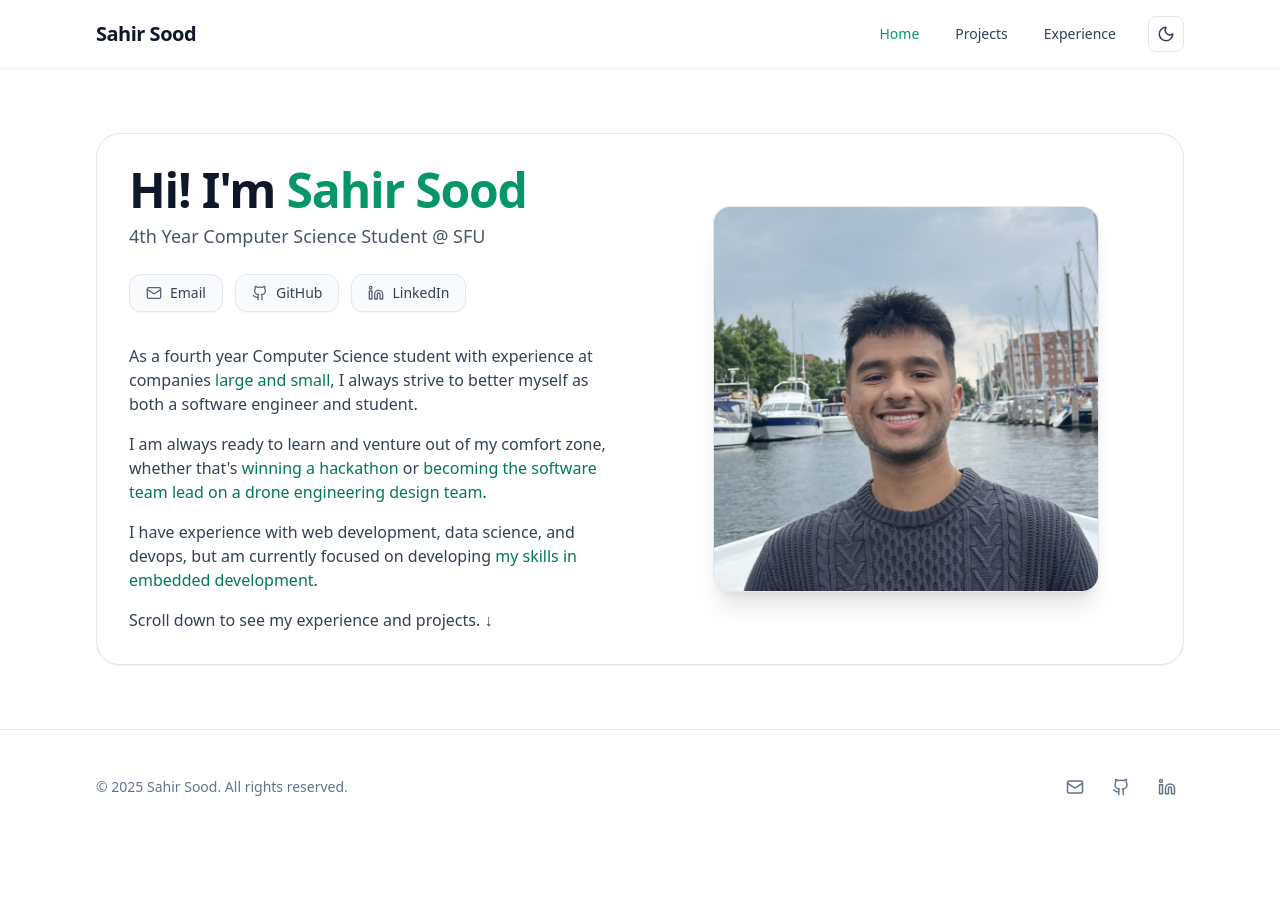
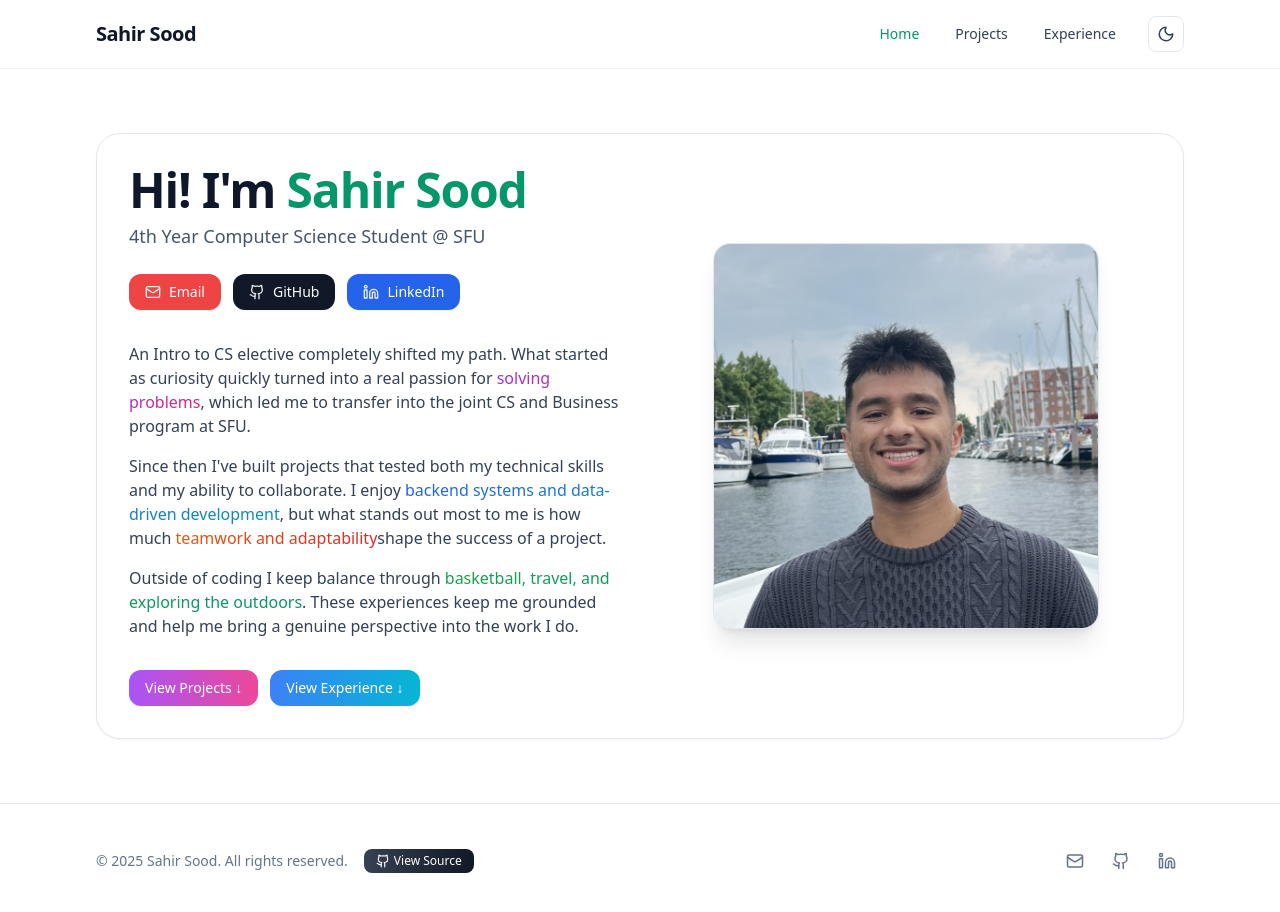
Before and after one commit to SahirSood/portfolio, a React (Vite) app: page / in a window 1280 px wide. Shown: the top 912 px of the page. Before the commit the page ends 844 px from the top, so only its background shows below. Built offline with nearby package versions, Linux system fonts and the light colour scheme.

Commit message:
About me and template updated

```diff
--- a/src/App.jsx
+++ b/src/App.jsx
@@ -198,39 +198,69 @@ function Home() {
 
               {/* Hot links */}
               <div className="mt-6 flex flex-wrap gap-3">
-                {HOT_LINKS.map(({ label, href, icon: Icon }) => (
+                {HOT_LINKS.map(({ label, href, icon: Icon }) => {
+                  let buttonClass = "group inline-flex items-center gap-2 rounded-xl px-4 py-2 text-sm font-medium shadow-sm transition hover:-translate-y-0.5 hover:shadow-md";
+
+                  if (label === "Email") {
+                    buttonClass += " bg-red-500 text-white hover:bg-red-600";
+                  } else if (label === "GitHub") {
+                    buttonClass += " bg-gray-900 text-white hover:bg-gray-800";
+                  } else if (label === "LinkedIn") {
+                    buttonClass += " bg-blue-600 text-white hover:bg-blue-700";
+                  } else {
+                    buttonClass += " border border-slate-200 bg-slate-50 text-slate-700 hover:bg-slate-100 dark:border-slate-700 dark:bg-slate-800 dark:text-slate-200";
+                  }
+
+                  return (
                     <a
                       key={label}
                       href={href}
                       target="_blank"
                       rel="noreferrer"
-                    className="group inline-flex items-center gap-2 rounded-xl border border-slate-200 bg-slate-50 px-4 py-2 text-sm font-medium text-slate-700 shadow-sm transition hover:-translate-y-0.5 hover:shadow-md dark:border-slate-700 dark:bg-slate-800 dark:text-slate-200"
+                      className={buttonClass}
                     >
-                    <Icon size={16} className="opacity-80" />
+                      <Icon size={16} className="opacity-90" />
                       {label}
                     </a>
-                ))}
+                  );
+                })}
               </div>
 
               {/* About me content moved here */}
               <div className="mt-8">
                 <p className="max-w-3xl text-slate-700 dark:text-slate-300">
-                  As a fourth year Computer Science student with experience at companies
-                  <span className="font-medium text-emerald-700 dark:text-emerald-300"> large and small</span>, I always
-                  strive to better myself as both a software engineer and student.
+                  An Intro to CS elective completely shifted my path. What started as curiosity quickly turned into a real passion for
+                  <span className="font-medium bg-gradient-to-r from-purple-600 to-pink-600 bg-clip-text text-transparent"> solving problems</span>,
+                  which led me to transfer into the joint CS and Business program at SFU.
                 </p>
                 <p className="mt-4 max-w-3xl text-slate-700 dark:text-slate-300">
-                  I am always ready to learn and venture out of my comfort zone, whether that's
-                  <span className="font-medium text-emerald-700 dark:text-emerald-300"> winning a hackathon</span> or
-                  <span className="font-medium text-emerald-700 dark:text-emerald-300"> becoming the software team lead on a drone engineering design team</span>.
+                  Since then I've built projects that tested both my technical skills and my ability to collaborate. I enjoy
+                  <span className="font-medium bg-gradient-to-r from-blue-600 to-cyan-600 bg-clip-text text-transparent"> backend systems and data-driven development</span>,
+                  but what stands out most to me is how much
+                  <span className="font-medium bg-gradient-to-r from-orange-600 to-red-600 bg-clip-text text-transparent"> teamwork and adaptability</span>
+                  shape the success of a project.
                 </p>
                 <p className="mt-4 max-w-3xl text-slate-700 dark:text-slate-300">
-                  I have experience with web development, data science, and devops, but am currently focused on
-                  developing <span className="font-medium text-emerald-700 dark:text-emerald-300">my skills in embedded development</span>.
+                  Outside of coding I keep balance through
+                  <span className="font-medium bg-gradient-to-r from-green-600 to-emerald-600 bg-clip-text text-transparent"> basketball, travel, and exploring the outdoors</span>.
+                  These experiences keep me grounded and help me bring a genuine perspective into the work I do.
                 </p>
-                <p className="mt-4 max-w-3xl text-slate-700 dark:text-slate-300">
-                  Scroll down to see my experience and projects. ↓
-                </p>
+
+                {/* Navigation buttons */}
+                <div className="mt-8 flex flex-wrap gap-3">
+                  <button
+                    onClick={() => document.getElementById('projects').scrollIntoView({ behavior: 'smooth' })}
+                    className="group inline-flex items-center gap-2 rounded-xl bg-gradient-to-r from-purple-500 to-pink-500 px-4 py-2 text-sm font-medium text-white shadow-sm transition hover:-translate-y-0.5 hover:shadow-md"
+                  >
+                    View Projects ↓
+                  </button>
+                  <button
+                    onClick={() => document.getElementById('experience').scrollIntoView({ behavior: 'smooth' })}
+                    className="group inline-flex items-center gap-2 rounded-xl bg-gradient-to-r from-blue-500 to-cyan-500 px-4 py-2 text-sm font-medium text-white shadow-sm transition hover:-translate-y-0.5 hover:shadow-md"
+                  >
+                    View Experience ↓
+                  </button>
+                </div>
               </div>
             </div>
 
@@ -345,7 +375,18 @@ function Footer() {
     <footer className="border-t border-slate-200 py-10 text-center text-sm text-slate-500 dark:border-slate-800 dark:text-slate-400">
       <Container>
         <div className="flex flex-col items-center gap-4 sm:flex-row sm:justify-between">
+          <div className="flex items-center gap-4">
             <div>© {new Date().getFullYear()} Sahir Sood. All rights reserved.</div>
+            <a
+              href="https://github.com/SahirSood/portfolio"
+              target="_blank"
+              rel="noreferrer"
+              className="inline-flex items-center gap-1 rounded-lg bg-gradient-to-r from-gray-700 to-gray-900 px-3 py-1 text-xs font-medium text-white transition hover:-translate-y-0.5 hover:shadow-md"
+            >
+              <Github size={14} />
+              View Source
+            </a>
+          </div>
           <div className="flex gap-3">
             {HOT_LINKS.map(({ label, href, icon: Icon }) => (
               <a key={label} href={href} target="_blank" rel="noreferrer" className="rounded-lg p-2 hover:bg-slate-100 dark:hover:bg-slate-800" aria-label={label}>
```
Lines whose indentation alone changed are shown as unchanged.
